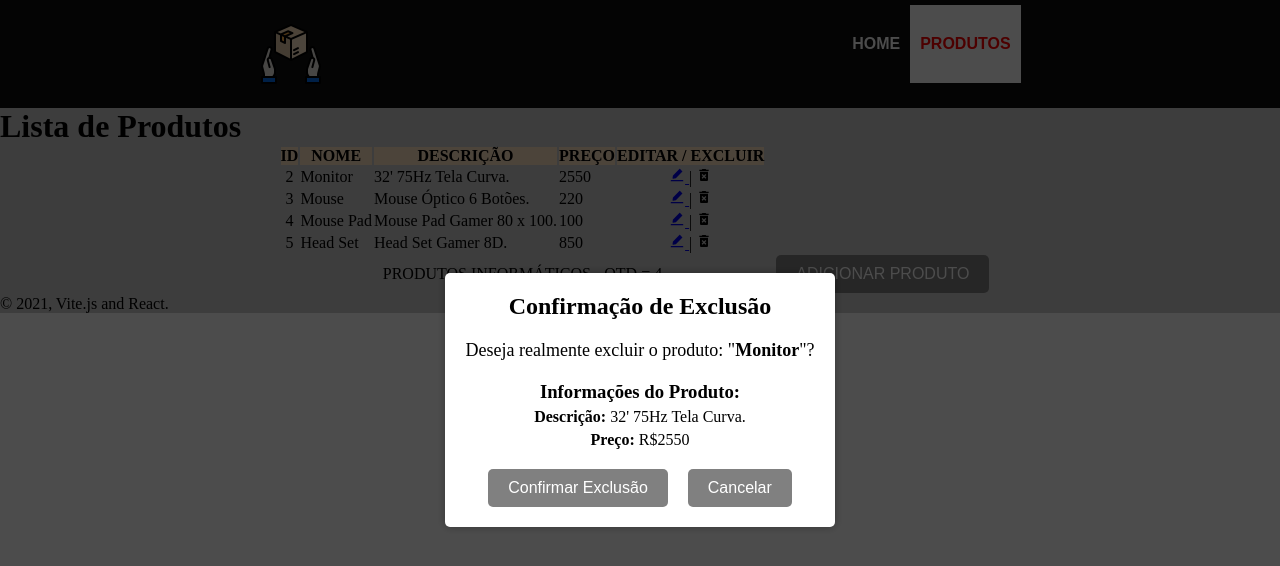
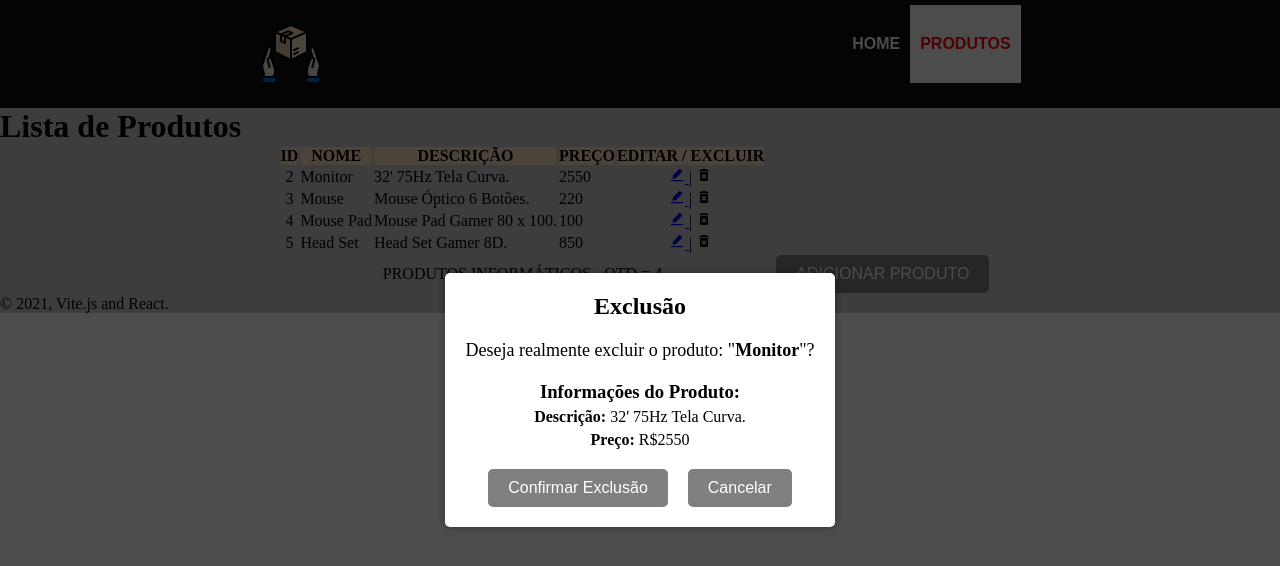
Before and after one commit to GeovannaSCunha/my-project-app-espg, a React (Vite) app: page /produtos in a window 1280 px wide. Both pictures are taken after a click on the element 704 px from the left and 177 px from the top of the page. Shown: the top 566 px of the page. Built offline with nearby package versions, Linux system fonts and the light colour scheme; data requests are answered from the project's data file.

Commit message:
Alteração na fraseologia

```diff
--- a/src/components/ModalAction/ModalExcluir.jsx
+++ b/src/components/ModalAction/ModalExcluir.jsx
@@ -18,9 +18,10 @@ export default function ModalExcluir(props) {
     fetch(`http://localhost:5000/produtos/${id}`, {
       method: "DELETE",
     })
+    //Após a confirmação da exclusão, exibe o alerta e fecha o modal, retornando aos produtos
       .then(() => {
         alert("Produto Excluído com sucesso");
-        props.onClose();
+        props.onClose(); //Fecha o modal
         navigate("/produtos");
       })
       .catch((error) => console.log(error));
@@ -29,18 +30,18 @@ export default function ModalExcluir(props) {
   if (!produto) {
     return <div>Carregando...</div>;
   }
-
+// Criando o formulário de exclusão do produto
   return (
     <div className="custom-modal">
       <div className="modal-content">
-        <h2>Confirmação de Exclusão</h2>
+        <h2>Exclusão</h2>
         <p className="subtitle">
           Deseja realmente excluir o produto: "<span className="produto">{produto.nome}</span>"?
         </p>
         <h3>Informações do Produto:</h3>
         <ul>
-          <li><strong>Descrição:</strong> {produto.desc}</li>
-          <li><strong>Preço:</strong> R${produto.preco}</li>
+          <li><strong>Descrição: </strong> {produto.desc}</li>
+          <li><strong>Preço: </strong> R${produto.preco}</li>
         </ul>
         <button onClick={handleExcluir}>Confirmar Exclusão</button>
         <button onClick={props.onClose}>Cancelar</button>
```
